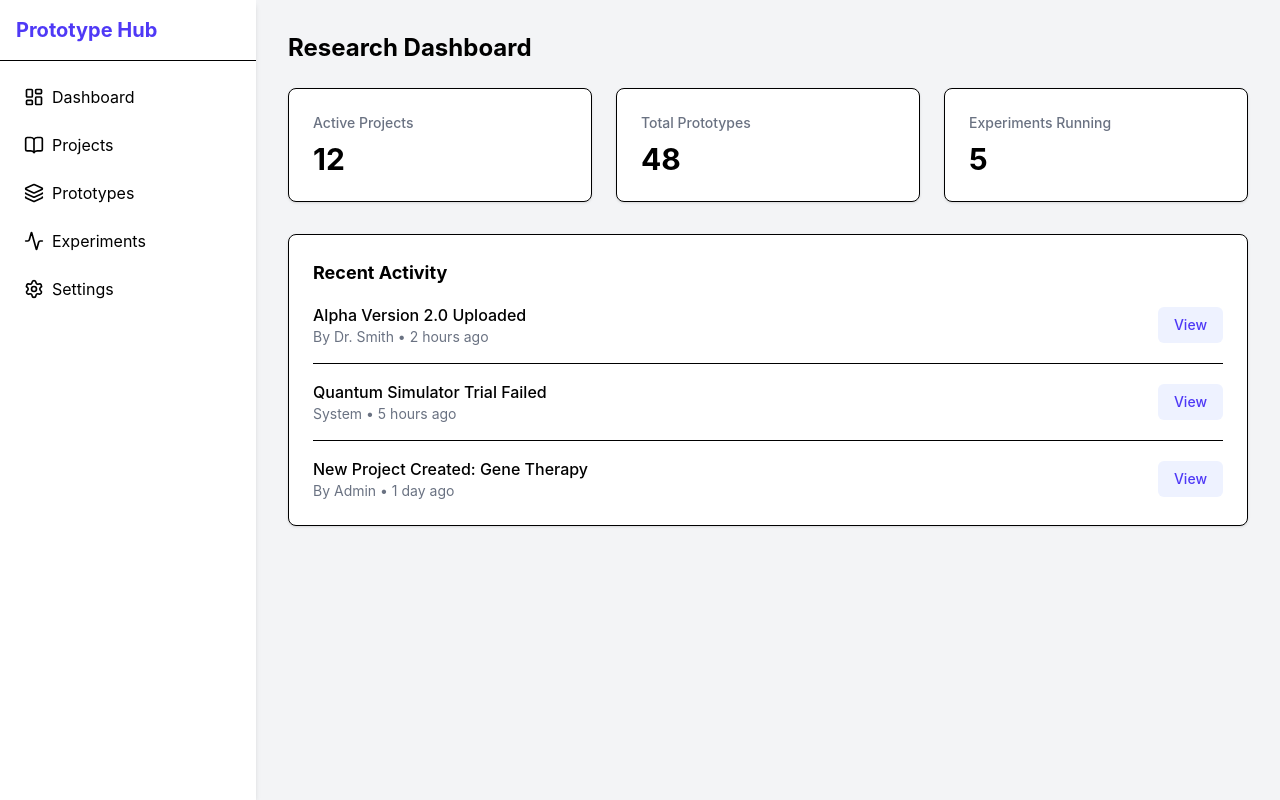
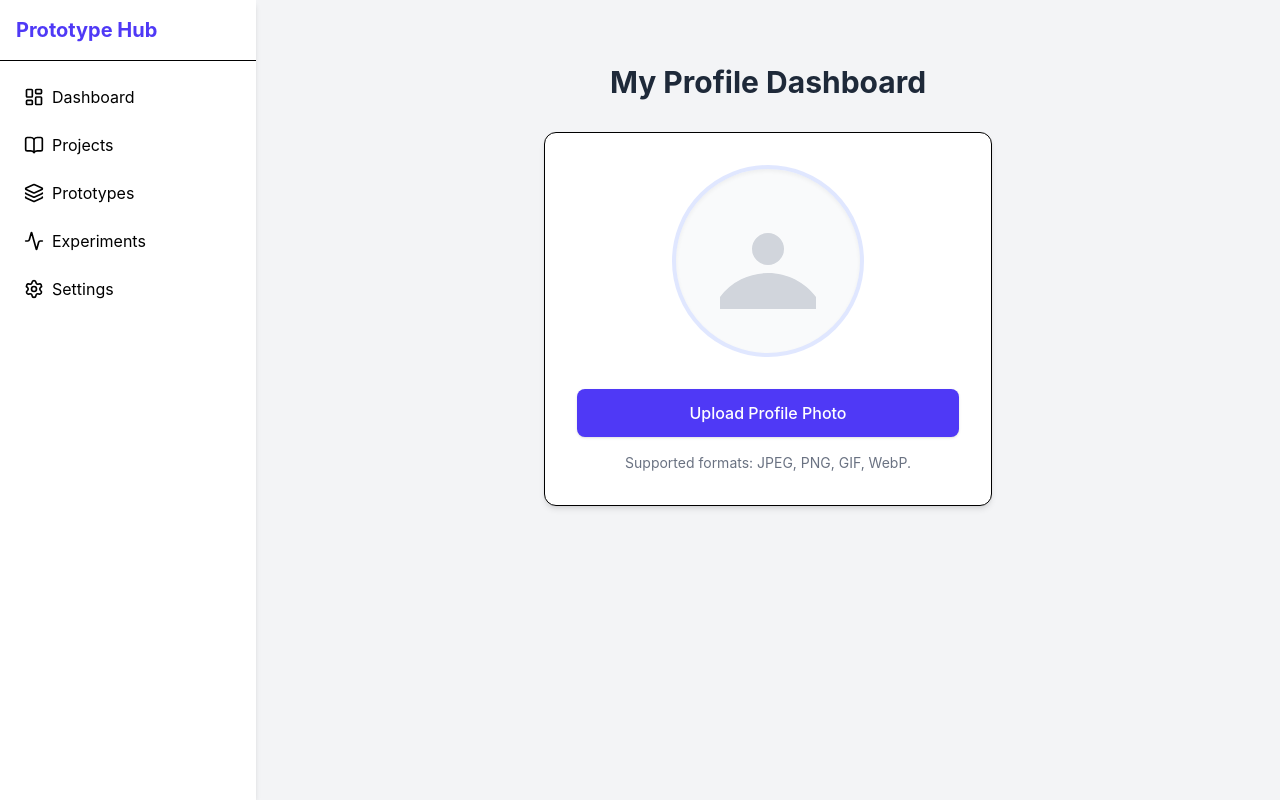
Before and after one commit to rachapudiavinash99-ops/Research-prototype-, a React (Vite) app in the folder frontend/: page / in a window 1280 px wide. Built offline with nearby package versions, Linux system fonts and the light colour scheme.

Commit message:
Update Dashboard to only be a profile photo uploader

```diff
--- a/frontend/src/pages/Dashboard.tsx
+++ b/frontend/src/pages/Dashboard.tsx
@@ -1,50 +1,47 @@
-import React from 'react';
-import { useNavigate } from 'react-router-dom';
+import React, { useState } from 'react';
 
 export default function Dashboard() {
-  const navigate = useNavigate();
+  const [profilePhoto, setProfilePhoto] = useState<string | null>(null);
+
+  const handlePhotoUpload = (e: React.ChangeEvent<HTMLInputElement>) => {
+    if (e.target.files && e.target.files.length > 0) {
+      const file = e.target.files[0];
+      // Create a local URL for the uploaded photo so we can display it
+      const url = URL.createObjectURL(file);
+      setProfilePhoto(url);
+    }
+  };
+
   return (
-    <div>
-      <h2 className="text-2xl font-bold mb-6">Research Dashboard</h2>
-      <div className="grid grid-cols-1 md:grid-cols-3 gap-6">
-        <div className="bg-white p-6 rounded-lg shadow-sm border">
-          <h3 className="text-gray-500 text-sm font-medium">Active Projects</h3>
-          <p className="text-3xl font-bold mt-2">12</p>
+    <div className="flex flex-col items-center p-8">
+      <h2 className="text-3xl font-bold mb-8 text-gray-800">My Profile Dashboard</h2>
+
+      <div className="bg-white p-8 rounded-xl shadow-md border w-full max-w-md flex flex-col items-center">
+
+        <div className="w-48 h-48 rounded-full border-4 border-indigo-100 overflow-hidden bg-gray-50 mb-8 flex items-center justify-center shadow-inner">
+          {profilePhoto ? (
+            <img src={profilePhoto} alt="Profile" className="w-full h-full object-cover" />
+          ) : (
+            <svg className="w-24 h-24 text-gray-300" fill="currentColor" viewBox="0 0 24 24">
+              <path d="M24 20.993V24H0v-2.996A14.977 14.977 0 0112.004 15c4.904 0 9.26 2.354 11.996 5.993zM16.002 8.999a4 4 0 11-8 0 4 4 0 018 0z" />
+            </svg>
+          )}
         </div>
-        <div className="bg-white p-6 rounded-lg shadow-sm border">
-          <h3 className="text-gray-500 text-sm font-medium">Total Prototypes</h3>
-          <p className="text-3xl font-bold mt-2">48</p>
-        </div>
-        <div className="bg-white p-6 rounded-lg shadow-sm border">
-          <h3 className="text-gray-500 text-sm font-medium">Experiments Running</h3>
-          <p className="text-3xl font-bold mt-2">5</p>
-        </div>
-      </div>
-      <div className="mt-8 bg-white rounded-lg shadow-sm border p-6">
-        <h3 className="text-lg font-bold mb-4">Recent Activity</h3>
-        <ul className="space-y-4">
-          <li className="flex items-center justify-between border-b pb-4">
-            <div>
-              <p className="font-medium">Alpha Version 2.0 Uploaded</p>
-              <p className="text-sm text-gray-500">By Dr. Smith • 2 hours ago</p>
-            </div>
-            <button onClick={() => navigate('/prototypes')} className="px-4 py-2 bg-indigo-50 text-indigo-600 rounded-md text-sm font-medium hover:bg-indigo-100 transition-colors cursor-pointer">View</button>
-          </li>
-          <li className="flex items-center justify-between border-b pb-4">
-            <div>
-              <p className="font-medium">Quantum Simulator Trial Failed</p>
-              <p className="text-sm text-gray-500">System • 5 hours ago</p>
-            </div>
-            <button onClick={() => navigate('/experiments')} className="px-4 py-2 bg-indigo-50 text-indigo-600 rounded-md text-sm font-medium hover:bg-indigo-100 transition-colors cursor-pointer">View</button>
-          </li>
-          <li className="flex items-center justify-between">
-            <div>
-              <p className="font-medium">New Project Created: Gene Therapy</p>
-              <p className="text-sm text-gray-500">By Admin • 1 day ago</p>
-            </div>
-            <button onClick={() => navigate('/projects')} className="px-4 py-2 bg-indigo-50 text-indigo-600 rounded-md text-sm font-medium hover:bg-indigo-100 transition-colors cursor-pointer">View</button>
-          </li>
-        </ul>
+
+        <label className="bg-indigo-600 text-white px-6 py-3 rounded-lg hover:bg-indigo-700 font-medium cursor-pointer shadow-sm transition-colors w-full text-center">
+          Upload Profile Photo
+          <input
+            type="file"
+            className="hidden"
+            accept="image/*"
+            onChange={handlePhotoUpload}
+          />
+        </label>
+
+        <p className="text-sm text-gray-500 mt-4 text-center">
+          Supported formats: JPEG, PNG, GIF, WebP.
+        </p>
+
       </div>
     </div>
   );
```
